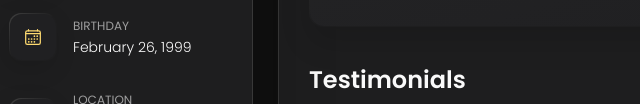
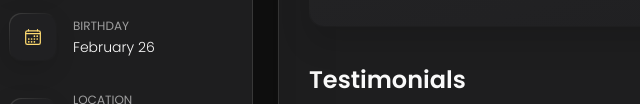
Before and after one commit to oge-u/me, a plain HTML site: page index.html in a window 1280 px wide. Shown: the part 848-952 px from the top of the page, 62-702 px from the left. Drawn offline with nearby package versions, Linux system fonts and the light colour scheme.

Commit message:
Update index.html

```diff
--- a/index.html
+++ b/index.html
@@ -126,7 +126,7 @@
             <div class="contact-info">
               <p class="contact-title">Birthday</p>
 
-              <time datetime="1982-06-23">February 26, 1999</time>
+              <time datetime="1982-06-23">February 26</time>
             </div>
 
           </li>
```
